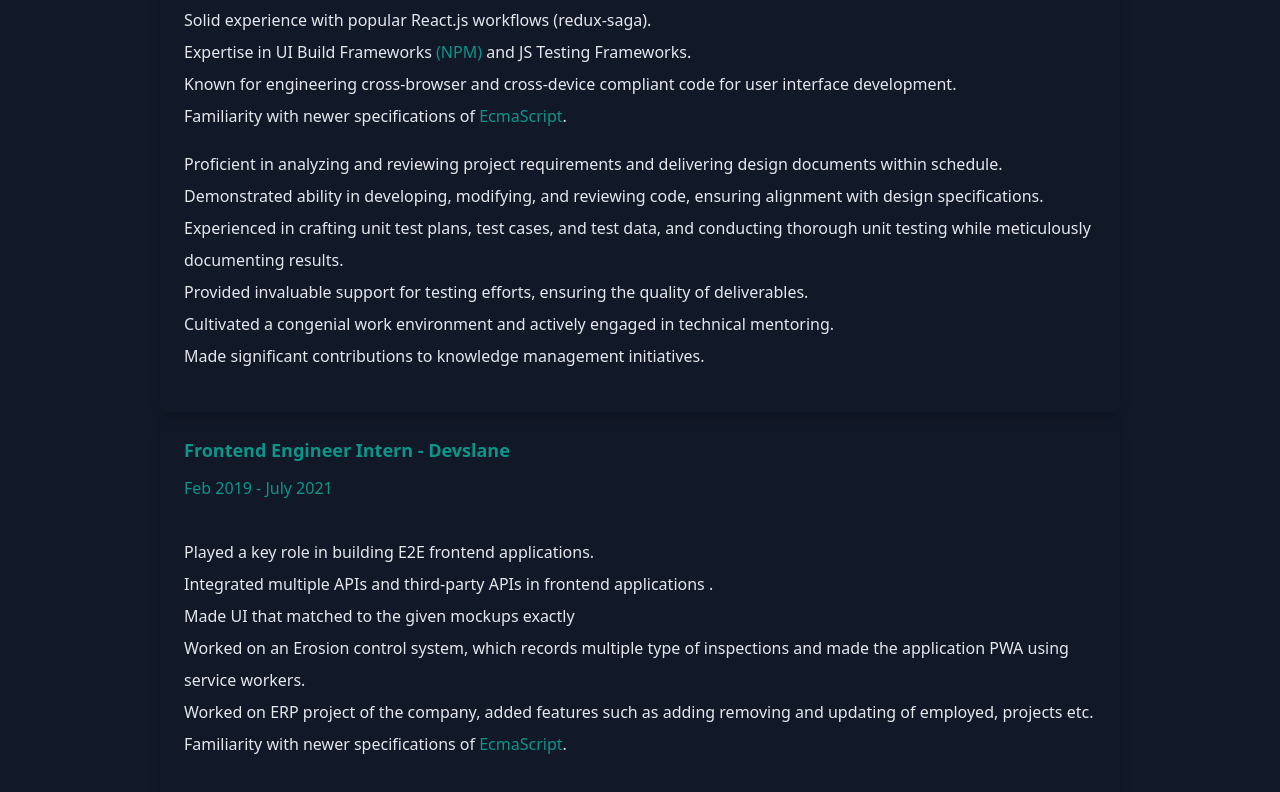
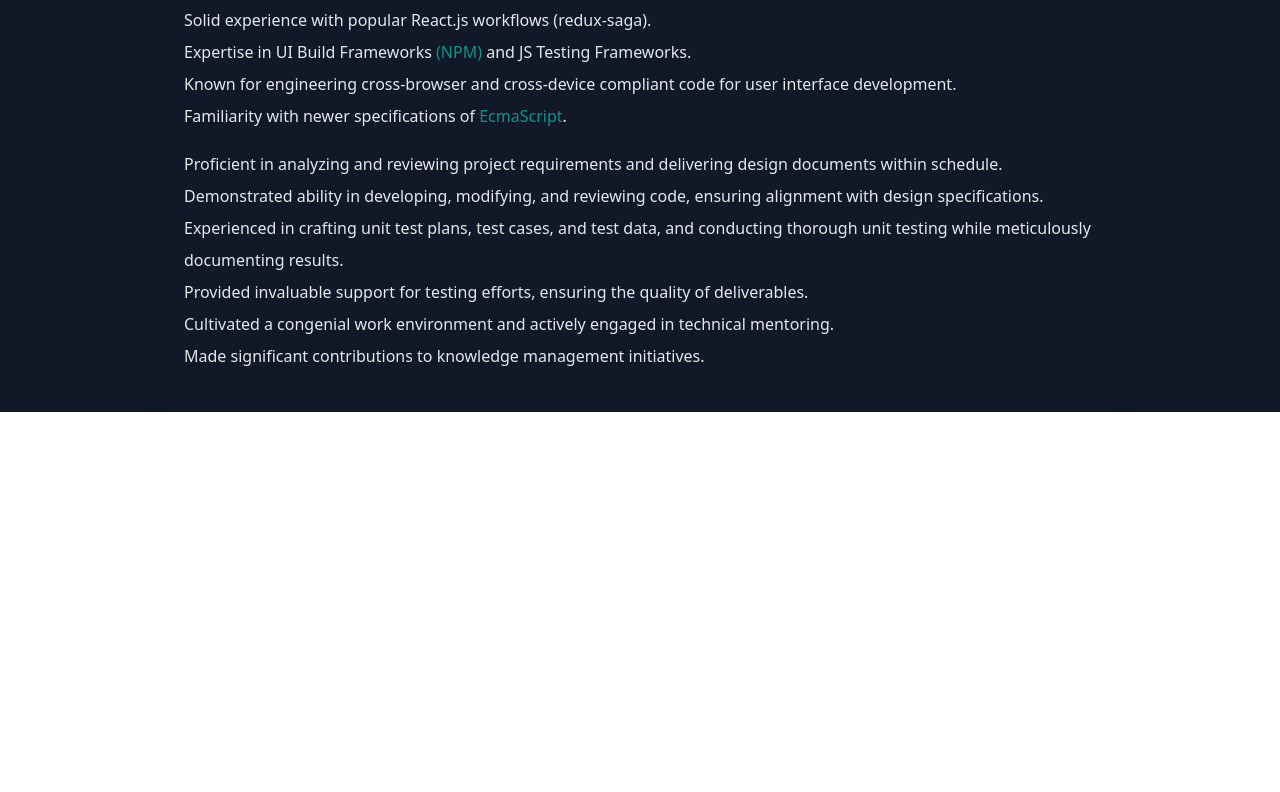
Before and after one commit to arshahmad/My-portfolio, a React (Create React App) app: page / in a window 1280 px wide. Shown: the part 3018-3810 px from the top of the page. After the commit the page ends 3430 px from the top, so only its background shows below. Built offline with nearby package versions, Linux system fonts and the light colour scheme.

Commit message:
removed intern experience

```diff
--- a/src/App.tsx
+++ b/src/App.tsx
@@ -24,7 +24,7 @@ function App() {
   };
 
   return (
-    <div className={darkMode ? "dark" : ""}>
+    <div className={darkMode ? "dark" : ""} data-cursor-color="#61dbfb">
       <main className="bg-white px-10 md:px-20 lg:px-40 dark:bg-gray-900">
         <section className=" min-h-screen">
           <nav className="py-10 mb-12 flex justify-between dark:text-white">
@@ -132,7 +132,7 @@ function App() {
             </p>
           </div>
           <div className="lg:flex gap-10">
-            <div className="text-center shadow-lg p-10 rounded-xl my-10  dark:bg-white flex-1">
+            <div data-cursor-magnetic className="text-center shadow-lg p-10 rounded-xl my-10  dark:bg-white flex-1">
               <img src={"/design.png"} width={100} height={100} alt="img" />
               <h3 className="text-lg font-medium pt-8 pb-2  ">BusinessOnBot</h3>
               <p className="py-2">
@@ -146,7 +146,7 @@ function App() {
               <p className="text-gray-800 py-1">Redux</p>
               <p className="text-gray-800 py-1">Html/Css</p>
             </div>
-            <div className="text-center shadow-lg p-10 rounded-xl my-10 dark:bg-white flex-1">
+            <div data-cursor-magnetic className="text-center shadow-lg p-10 rounded-xl my-10 dark:bg-white flex-1">
               <img src={"/code.png"} width={100} height={100} alt="img" />
               <h3 className="text-lg font-medium pt-8 pb-2 ">PWA</h3>
               <p className="py-2">
@@ -159,7 +159,7 @@ function App() {
               <p className="text-gray-800 py-1">Typescript</p>
               <p className="text-gray-800 py-1">Html/Css</p>
             </div>
-            <div className="text-center shadow-lg p-10 rounded-xl my-10 dark:bg-white flex-1">
+            <div data-cursor-magnetic className="text-center shadow-lg p-10 rounded-xl my-10 dark:bg-white flex-1">
               <img src={"/consulting.png"} width={100} height={100} alt="img" />
               <h3 className="text-lg font-medium pt-8 pb-2 ">Blog out</h3>
               <p className="py-2">
@@ -296,7 +296,7 @@ function App() {
                 </p>
               </div>
             </div>
-            <div className="p-6 rounded-lg text-white shadow-lg">
+            {/* <div className="p-6 rounded-lg text-white shadow-lg">
               <div className="mb-6">
                 <p className="text-lg font-semibold text-teal-600">
                   Frontend Engineer Intern - Devslane
@@ -325,12 +325,8 @@ function App() {
                   Worked on ERP project of the company, added features such as
                   adding removing and updating of employed, projects etc.
                 </p>
-                <p className="text-md leading-8 text-gray-800 dark:text-gray-200">
-                  Familiarity with newer specifications of{" "}
-                  <span className="text-teal-600">EcmaScript</span>.
-                </p>
               </div>
-            </div>
+            </div> */}
           </div>
         </section>
       </main>
```
